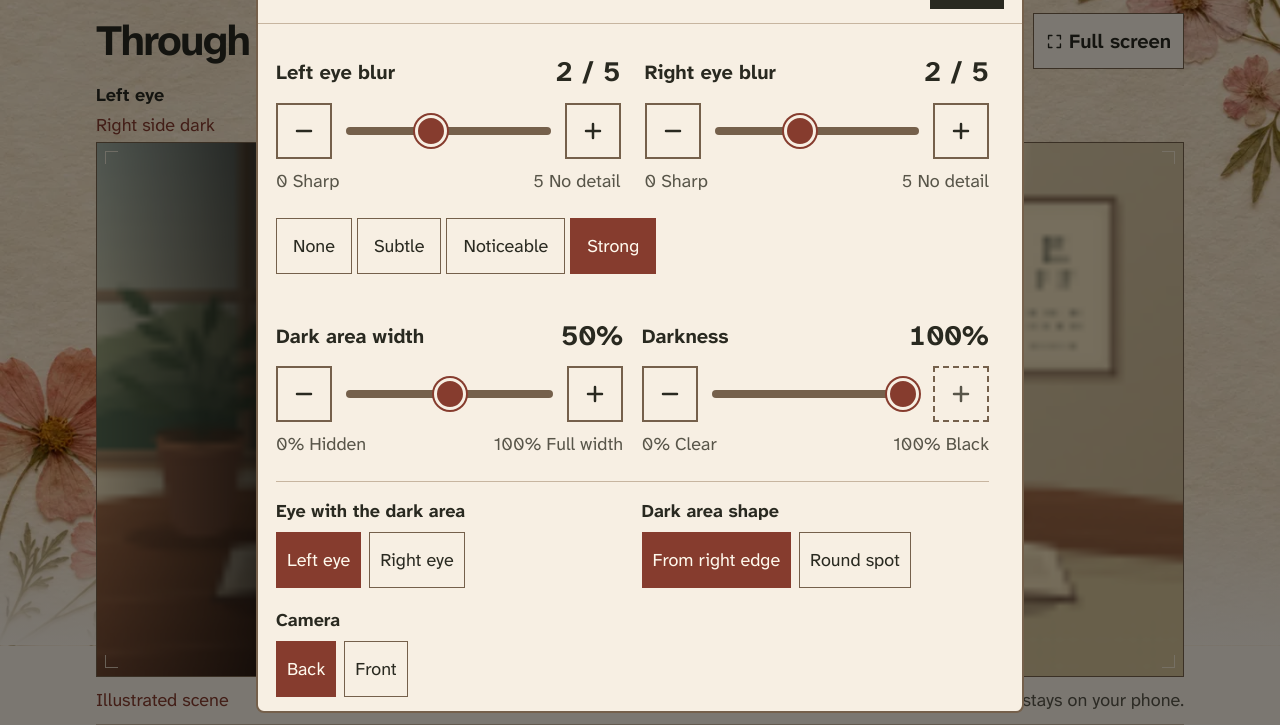
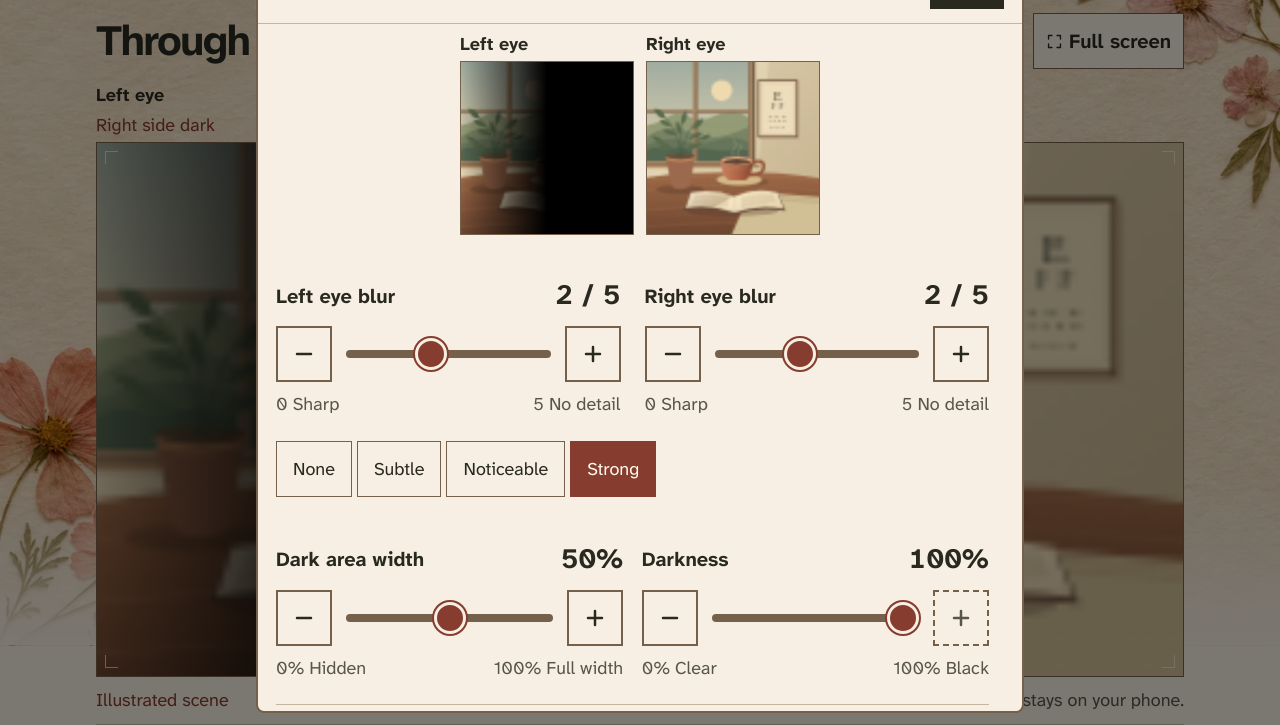
Before and after one commit to Parthawe/aai-eye-view, a plain HTML site: page docs/index.html in a window 1280 px wide. Both pictures are taken after a click on the button "Adjust". Shown: the part 75-800 px from the top of the page. Drawn offline with Linux system fonts and the light colour scheme.

Commit message:
Show live eye previews while adjusting vision settings

```diff
--- a/docs/app.js
+++ b/docs/app.js
@@ -25,6 +25,7 @@ const stageInputs = document.querySelectorAll('[name=stage]');
 const eyes = ['left', 'right'].map(side => ({
   side,
   canvas: document.getElementById(side),
+  preview: document.getElementById(side + '-preview'),
   toggle: document.getElementById(side + '-toggle'),
   label: document.getElementById(side + '-label'),
   blur: document.getElementById(side + '-blur'),
@@ -281,6 +282,12 @@ function render() {
     eye.ctx.drawImage(base.canvas, 0, 0, SIZE, SIZE);
     if (eye.side === side && darkWidth > 0 && spotOpacity > 0) drawDarkArea(eye.ctx);
   }
+  if (adjustments.open) {
+    for (const eye of eyes) {
+      eye.preview.getContext('2d', { alpha: false }).drawImage(
+        eye.canvas, 0, 0, eye.preview.width, eye.preview.height);
+    }
+  }
 }
 
 function drawDarkArea(ctx) {
@@ -487,6 +494,7 @@ adjustButton.addEventListener('click', () => {
   viewer.classList.add('show-adjustments');
   adjustButton.setAttribute('aria-expanded', 'true');
   adjustments.showModal();
+  render();
 });
 closeAdjustmentsButton.addEventListener('click', () => adjustments.close());
 for (const helpButton of document.querySelectorAll('[data-open-help]')) {
--- a/docs/index.html
+++ b/docs/index.html
@@ -7,9 +7,9 @@
   <meta name="description" content="A tribute to Mom and an interactive illustration of how vision can differ between two eyes.">
   <title>Aai | A view through two eyes</title>
   <link rel="icon" href="./mark.svg" type="image/svg+xml">
-  <link rel="stylesheet" href="./style.css?v=help">
-  <script src="./language.js?v=help" defer></script>
-  <script src="./app.js?v=help" defer></script>
+  <link rel="stylesheet" href="./style.css?v=live-adjust">
+  <script src="./language.js?v=live-adjust" defer></script>
+  <script src="./app.js?v=live-adjust" defer></script>
 </head>
 <body>
   <header class="masthead wrap">
@@ -76,6 +76,16 @@
         <div class="adjust-panel-header">
           <h2 id="adjustments-title" data-copy="adjustTitle">Adjust the view</h2>
           <button id="close-adjustments" class="viewer-button primary" type="button" data-copy="done">Done</button>
+        </div>
+        <div class="adjust-preview" aria-hidden="true">
+          <figure>
+            <figcaption data-copy="leftEye">Left eye</figcaption>
+            <canvas id="left-preview" width="320" height="320"></canvas>
+          </figure>
+          <figure>
+            <figcaption data-copy="rightEye">Right eye</figcaption>
+            <canvas id="right-preview" width="320" height="320"></canvas>
+          </figure>
         </div>
         <div class="adjust-panel-body">
           <div class="blur-adjustments">
--- a/docs/style.css
+++ b/docs/style.css
@@ -561,3 +561,35 @@ body.viewer-expanded { overflow: hidden; }
 .help-steps p { margin: 0; }
 .help-family { font-weight: 700; margin-block: 20px 12px; }
 :root[lang="mr"] .help-steps { list-style-type: devanagari; }
+
+.adjust-preview {
+  display: grid;
+  grid-template-columns: repeat(2, minmax(0, 1fr));
+  flex: none;
+  gap: 12px;
+  width: min(calc(100% - 36px), 360px, calc(44dvh + 12px));
+  margin: 8px auto 12px;
+}
+.adjust-preview figcaption {
+  padding-bottom: 5px;
+  font-size: 1.125rem;
+  line-height: 1.35;
+  font-weight: 700;
+}
+.adjust-preview canvas { height: auto; aspect-ratio: 1; border: 1px solid var(--border); }
+@media (orientation: landscape) and (max-height: 520px) {
+  .adjust-preview { width: min(calc(100% - 36px), calc(36dvh + 12px)); margin-block: 4px 8px; }
+}
+
+@media (orientation: landscape) and (max-height: 520px) {
+  .adjust-panel:not(.help-panel)[open] {
+    display: grid;
+    grid-template-columns: minmax(0, 2fr) minmax(0, 3fr);
+    grid-template-rows: auto minmax(0, 1fr);
+    height: calc(100dvh - 24px - env(safe-area-inset-top) - env(safe-area-inset-bottom));
+  }
+  .adjust-panel:not(.help-panel) .adjust-panel-header { grid-column: 1 / -1; }
+  .adjust-preview { width: calc(100% - 24px); align-self: start; margin: 12px; }
+  .adjust-panel:not(.help-panel) .adjust-panel-body { min-height: 0; border-inline-start: 1px solid var(--rule); }
+  .adjust-panel:not(.help-panel) :is(.blur-adjustments, .spot-adjustments, .controls) { grid-template-columns: minmax(0, 1fr); }
+}
```
